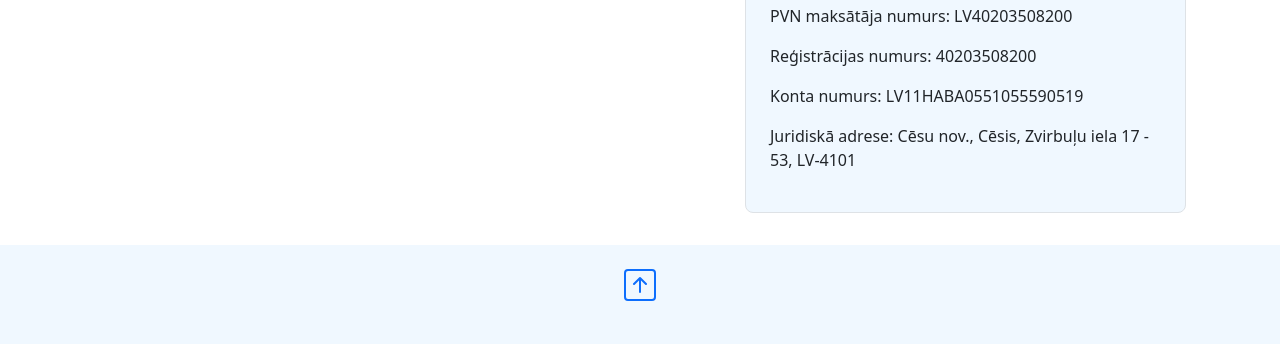
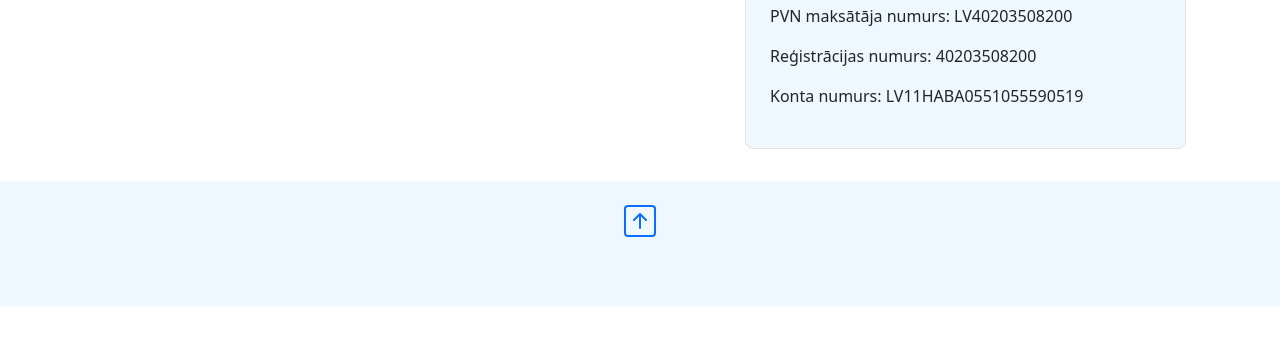
Before and after one commit to Dialdent/Webpage, a plain HTML site: page index.html in a window 1280 px wide. Shown: the part 2012-2356 px from the top of the page. After the commit the page ends 2318 px from the top, so only its background shows below. Drawn offline with nearby package versions, Linux system fonts and the light colour scheme.

Commit message:
juridisko adresi izņēmu

```diff
--- a/index.html
+++ b/index.html
@@ -665,7 +665,6 @@
                   <p>PVN maksātāja numurs: LV40203508200</p>
                   <p>Reģistrācijas numurs: 40203508200</p>
                   <p>Konta numurs: LV11HABA0551055590519</p>
-                  <p>Juridiskā adrese: Cēsu nov., Cēsis, Zvirbuļu iela 17 - 53, LV-4101</p>
                 </div>
               </div>
             </div>
```
